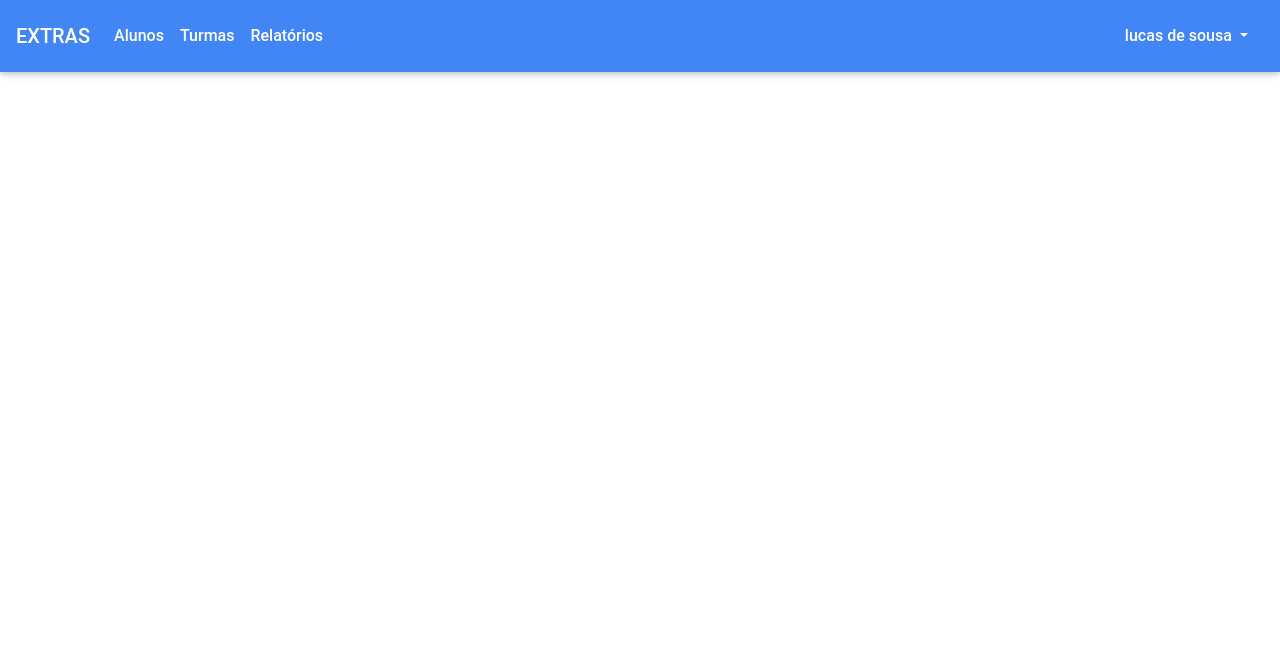
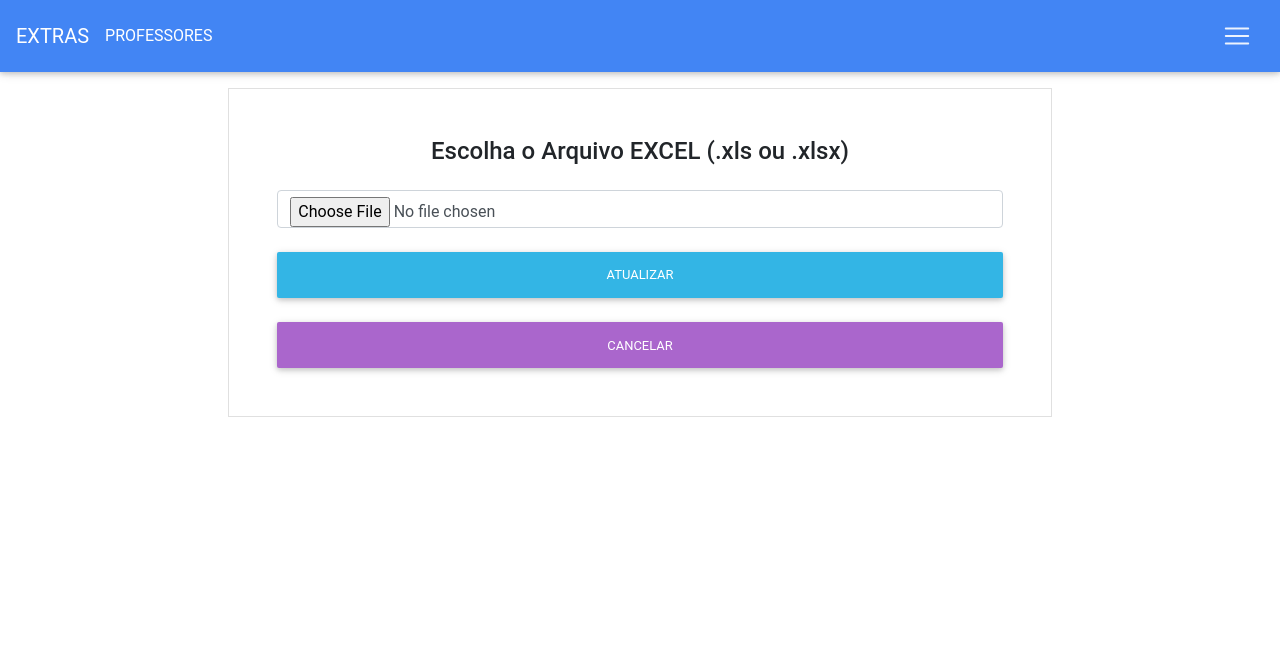
Before and after one commit to csadetec/extras, a CodeIgniter app: page /database/ in a window 1280 px wide. Shown: the top 657 px of the page. Run offline with CodeIgniter, Linux system fonts and the light colour scheme; some libraries are stand-ins or nearby versions.

Commit message:
tentando fazeer upload por ajax

```diff
--- a/application/config/config.php
+++ b/application/config/config.php
@@ -26,7 +26,7 @@ defined('BASEPATH') OR exit('No direct script access allowed');
 $server = $_SERVER['SERVER_NAME'];
 
 if($server == 'dev-app.ddns.net')$server.=':8080';
-$url = 'http://'.$server.'/enturmacao/' ;
+$url = 'http://'.$server.'/extras/' ;
 $config['base_url'] = $url;
 
 
--- a/application/controllers/Alunos.php
+++ b/application/controllers/Professores.php
@@ -1,7 +1,7 @@
 <?php
 defined('BASEPATH') OR exit('No direct script access allowed');
 
-class Alunos extends CI_Controller {
+class Professores extends CI_Controller {
 
 	public function __construct()
 	{
--- a/application/views/arquivos/arquivos_form.php
+++ b/application/views/arquivos/arquivos_form.php
@@ -1,14 +1,8 @@
-<div class="row justify-content-center pt-list">
+
+<!-- Default form login -->
+<div class="row justify-content-center mb-2 pt-list">
   <div class="col-md-8">
-    <h4 class="">ATENÇÃO!</h4>
-    <h5>Após o upload do arquivo, será atualizado todos os <b>ALUNOS</b>.</h5>
-    <hr>
-  </div>
-</div>
-<!-- Default form login -->
-<div class="row justify-content-center mb-2">
-  <div class="col-md-8">
-    <form  action="<?php echo base_url($action) ?>" enctype="multipart/form-data"  method="post" class="text-center border border-light p-5">
+    <form  id="form_arquivos" action="#" enctype="multipart/form-data"  method="post" class="text-center border border-light p-5">
 
       <p class="h4 mb-4">Escolha o Arquivo EXCEL (.xls ou .xlsx)</p>
 
@@ -17,8 +11,8 @@
 
 
       <!-- Sign in button -->
-      <button class="btn btn-info btn-block my-4" type="submit">Atualizar</button>
-      <a href="<?php echo base_url('alunos') ?> " class="btn btn-secondary btn-block">Cancelar</a>
+      <button class="btn btn-info btn-block my-4" type="submit" id="btn_form_arquivos">Atualizar</button>
+      <a href="<?php echo base_url('professres') ?> " class="btn btn-secondary btn-block">Cancelar</a>
     </form>
   </div>
 </div>
--- a/application/views/index.php
+++ b/application/views/index.php
@@ -11,14 +11,22 @@
   <link href="https://cdnjs.cloudflare.com/ajax/libs/twitter-bootstrap/4.3.1/css/bootstrap.min.css" rel="stylesheet">
   <!-- Material Design Bootstrap -->
   <link href="https://cdnjs.cloudflare.com/ajax/libs/mdbootstrap/4.8.2/css/mdb.min.css" rel="stylesheet">
-  <link  href="assets/css/style.css?2019092316" rel="stylesheet">
+  <link  href="assets/css/style.css?20190923162122" rel="stylesheet">
   <title></title>
 </head>
 <body>
   <!--Main Navigation-->
   <header>
-    <nav class="navbar navbar-expand navbar-dark primary-color fixed-top pt-3 pb-3">
+
+    <nav class="navbar  navbar-dark primary-color fixed-top pt-3 pb-3">
       <a class="navbar-brand" href="" >EXTRAS</a>
+      <ul class="navbar-nav mr-auto">
+        <li class="nav-item">
+          <a class="nav-link" href="#professores">PROFESSORES
+            <span class="sr-only">(current)</span>
+          </a>
+        </li>
+      </ul>
 
       <button class="navbar-toggler" type="button" data-toggle="collapse" data-target="#basicExampleNav" aria-controls="basicExampleNav"
           aria-expanded="false" aria-label="Toggle navigation">
@@ -26,59 +34,19 @@
       </button>
 
       <div class="collapse navbar-collapse" id="basicExampleNav">
-
-        <ul class="navbar-nav mr-auto">
-          <li class="nav-item" >
-            <a class="nav-link" href="#professores">Alunos
-              <span class="sr-only">(current)</span>
-            </a>
-          </li>
-          <li class="nav-item" >
-            <a class="nav-link" href="<?php echo base_url('turmas');?>">Turmas
-              <span class="sr-only">(current)</span>
-            </a>
-          </li>
-
-          <li class="nav-item" >
-            <a class="nav-link" href="#" data-toggle="modal"  data-target="#relatoriosAlunos" id="btn_open_relatorio">Relatórios
+        <ul class="navbar-nav float-right">
+          <li class="nav-item">
+            <a class="nav-link" href="#professores">Atualizar Professores
               <span class="sr-only">(current)</span>
             </a>
           </li>
 
         </ul>
-        <!--
-
-        <div class="nav-item dropdown">
-          <button class="nav-item nav-link">Dropdown
-            <i class="fa fa-caret-down"></i>
-          </button>
-          <div class="dropdown-content">
-            <a href="#">Link 1</a>
-            <a href="#">Link 2</a>
-            <a href="#">Link 3</a>
-          </div>
-        </div>
-    <!-- -->
-        <ul class="navbar-nav">
-          <li class="nav-item dropdown">
-            <a class="nav-item nav-link dropdown-toggle mr-md-2" href="#" id="bd-versions" data-toggle="dropdown" aria-haspopup="true" aria-expanded="false">
-              lucas de sousa
-            </a>
-            <div class="dropdown-menu dropdown-menu-right" aria-labelledby="bd-versions">
-              <a class="dropdown-item" href="<?php echo base_url("excel") ?>">
-                <i class="fas fa-fw fa-file-excel"></i> Gerar excel
-              </a>
-
-              <a class="dropdown-item" href="<?php echo base_url("sair") ?>">
-                <i class="fas fa-fw fa-sign-out-alt"></i> Sair
-              </a>
-            </div>
-          </li>
-        </ul>
-        <!-- -->
       </div>
     </nav>
     <!--/.Navbar-->
+
+    <!--
   </header>
   <!--Main Navigation-->
 
@@ -86,6 +54,7 @@
   <main class="mb-5">
     <!--Main container-->
     <div class="container-fluid mt-2">
+      <?php $this->load->view('arquivos/arquivos_form', FALSE); ?>
 
     </div>
     <!--Main container-->
@@ -110,8 +79,9 @@
   <script type="text/javascript" src="https://cdnjs.cloudflare.com/ajax/libs/twitter-bootstrap/4.3.1/js/bootstrap.min.js"></script>
   <!-- MDB core JavaScript -->
   <script type="text/javascript" src="https://cdnjs.cloudflare.com/ajax/libs/mdbootstrap/4.8.2/js/mdb.min.js"></script>
+  <script src="<?php echo base_url('assets/js/arquivos.js?2019');?>"></script>
+
   <!--
-  <script src="<?php echo base_url('/assets/js/turmas.js?20190918');?>"></script>
   <script src="<?php echo base_url('/assets/js/alunos.js?20190918')?>"></script>
 
   <script src="<?php echo base_url('/assets/js/relatorios.js?20190918')?> "></script>
--- a/assets/css/style.css
+++ b/assets/css/style.css
@@ -1,74 +1,13 @@
 a.nav-link{
 
     color: #fff;
-    font-weight: 500;
+    font-weight: 400;
 }
 
 .navbar-brand{
-
-
-    font-weight: 500;
-
-}
-/*
-main{
-    margin-top: 70px;
-}
-.select-turma{
-    border-radius: 5px;
-    padding: 5px;
+    font-weight: 400;
 }
 
-.list-group-item:hover{
-    background-color:#AED6F1;
-}
-#tableRelatorioLista tbody tr:hover{
-    background-color:#AED6F1;
-    cursor:pointer;
-}
-tbody tr:hover{
-    background-color:#AED6F1;
-}
-.modal-dialog.modal-notify.modal-warning .badge, .modal-dialog.modal-notify.modal-warning .modal-header {
-    background-color: #006de2;
-}
-
-.imgAlunos{
-    height: 70px;
-    width: 70px;
-    border-radius: 50%;
-}
-.imgAlunosVenda {
-    height: 130px;
-    border-radius: 50%;
-}
-.cursor-pointer{
-    cursor:pointer;
-}
-/*
-active
-navbar.navbar-dark .breadcrumb .nav-item.active>.nav-link, .navbar.navbar-dark .navbar-nav .nav-item.active>.nav-link {
-    background-color: rgba(255,255,255,.1);
-}
-/
-.link-turmas{
-    position: fixed;
-    left: 0;
-    right: 0;
-    z-index: 2;
-
-}
 .pt-list{
     padding-top: 80px;
 }
-
-.pt-list-geral{
-    padding-top: 49px;
-}
-.anchor-alert{
-    color:#8d6f1e;
-}
-.anchor-alert:hover{
-    color:#8d6f1e;
-}
-/**/
--- /dev/null
+++ b/assets/js/arquivos.js
@@ -0,0 +1,26 @@
+$(document).ready(function () {
+
+	$("form#form_arquivos").submit(function(){
+
+
+		var url = `http://${location.hostname}/extras/arquivos/cadastrar`
+		form = new FormData();
+        form.append('userfile', event.target.files[0]);
+		 $.ajax({
+            url: 'url', // Url do lado server que vai receber o arquivo
+            data: form,
+            processData: false,
+            contentType: false,
+            type: 'POST',
+            success: function (data) {
+                // utilizar o retorno
+            }
+        });
+		/**/
+		return false
+
+	})
+
+
+
+})
--- a/assets/js/vendas.js
+++ /dev/null
@@ -1,4 +0,0 @@
-$(document).ready(function () {
-
-
-})
```
Also changed, not shown: application/controllers/Arquivos.php (added, +133 -0 lines).
